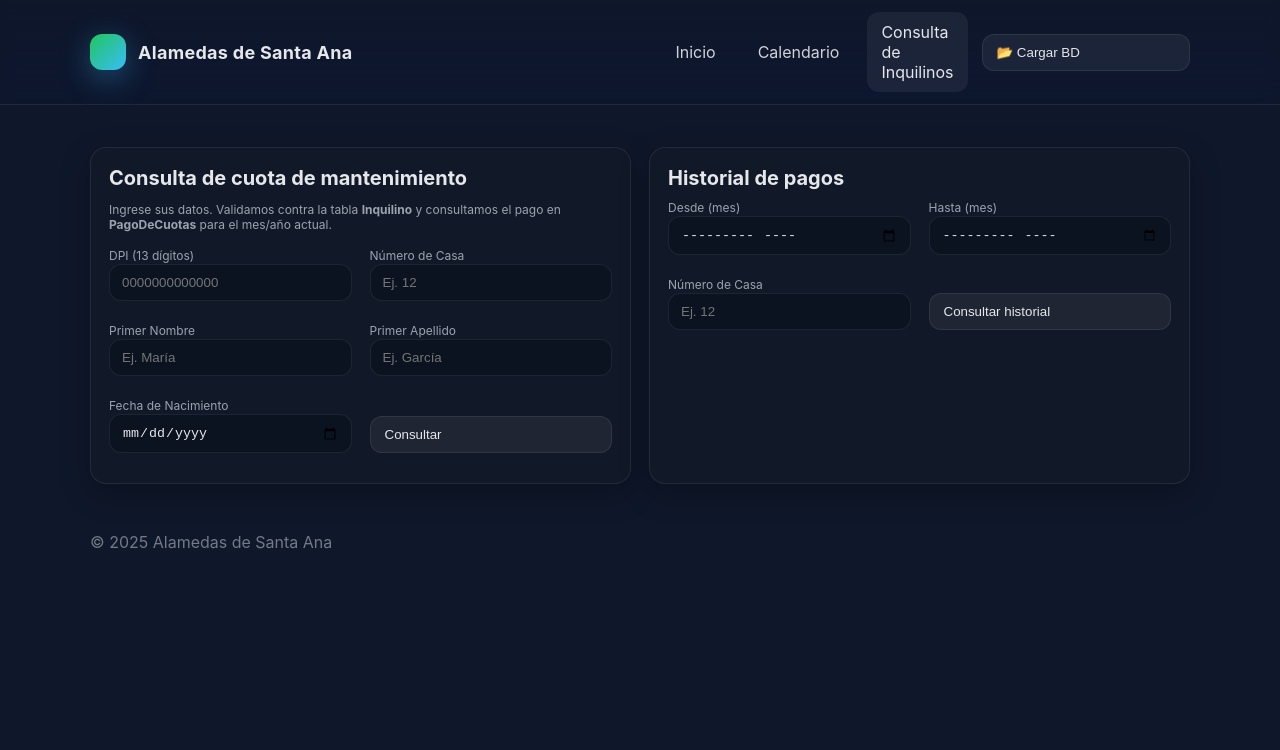
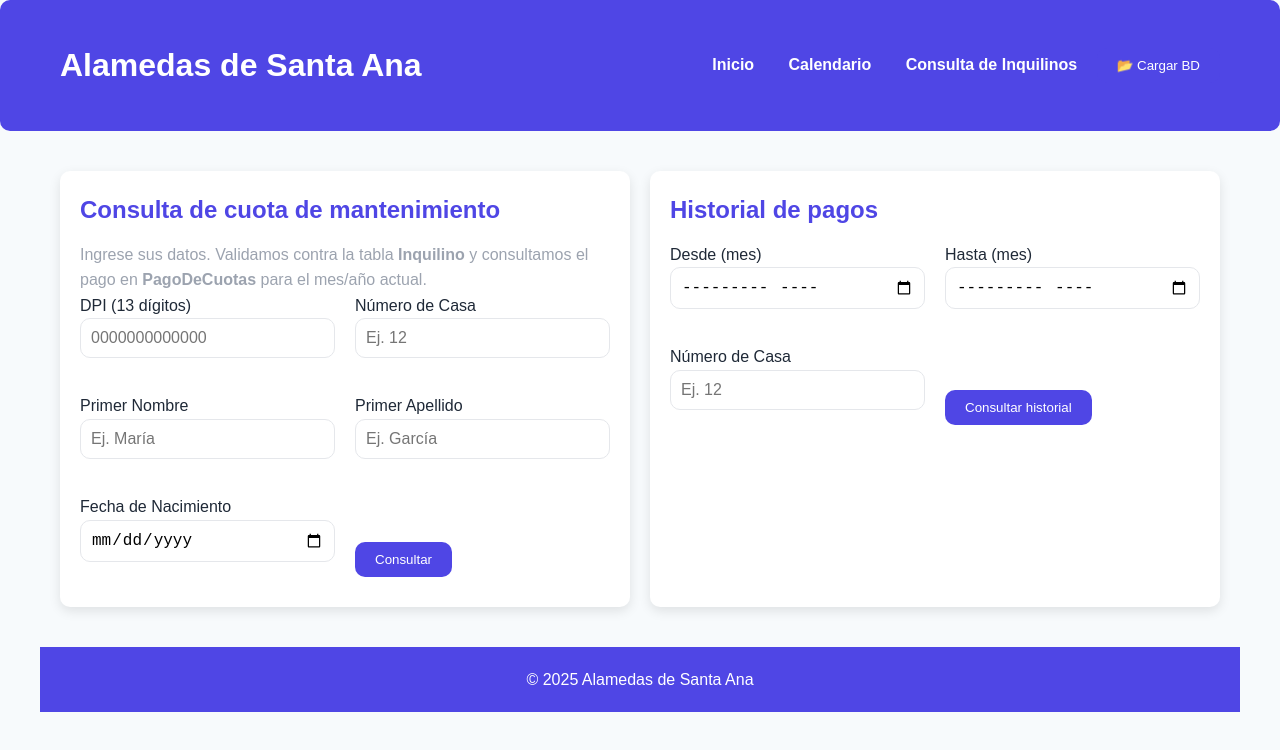
Before and after one commit to Dogsad797/Proyecto-1, a plain HTML site: page inquilinos.html in a window 1280 px wide. Drawn offline with nearby package versions, Linux system fonts and the light colour scheme; no server answers; files whose address does not match are found by name.

Commit message:
Update style.css

```diff
--- a/style.css
+++ b/style.css
@@ -1,75 +1,202 @@
-
-:root{
-  --bg:#0f172a;
-  --card:#111827;
-  --muted:#9ca3af;
-  --text:#e5e7eb;
-  --accent:#22c55e;
-  --accent-2:#38bdf8;
-  --danger:#ef4444;
+:root {
+  --bg-color: #f7fafc;
+  --primary-color: #4f46e5; /* Color principal */
+  --secondary-color: #3b82f6; /* Azul más suave */
+  --accent-color: #10b981; /* Verde para acentos */
+  --muted-color: #9ca3af;
+  --text-color: #1f2937; /* Texto oscuro */
+  --card-bg-color: #ffffff;
+  --hover-bg-color: rgba(79, 70, 229, 0.1);
+  --border-radius: 10px;
 }
 
-*{box-sizing:border-box}
-html,body{margin:0;padding:0;font-family:Inter,system-ui,Segoe UI,Roboto,Helvetica,Arial,sans-serif;background:var(--bg);color:var(--text)}
-a{color:inherit;text-decoration:none}
-img{max-width:100%;display:block}
-.container{width:min(1100px,92%);margin:0 auto;padding:24px 0}
-
-.nav{
-  position:sticky;top:0;backdrop-filter:saturate(140%) blur(8px);
-  background:linear-gradient(180deg,rgba(15,23,42,.9),rgba(15,23,42,.4));
-  border-bottom:1px solid rgba(255,255,255,.08);
-  z-index:10
-}
-.nav-inner{display:flex;align-items:center;justify-content:space-between;padding:12px 0}
-.brand{display:flex;gap:12px;align-items:center}
-.brand .logo{width:36px;height:36px;border-radius:12px;background:linear-gradient(135deg,var(--accent),var(--accent-2));box-shadow:0 8px 30px rgba(56,189,248,.35)}
-.brand h1{font-size:18px;margin:0;font-weight:700;letter-spacing:.3px}
-.menu{display:flex;gap:14px;align-items:center}
-.menu a{padding:10px 14px;border-radius:12px;opacity:.9}
-.menu a.active,.menu a:hover{background:rgba(255,255,255,.06);opacity:1}
-.btn{display:inline-flex;gap:8px;align-items:center;padding:10px 14px;border-radius:12px;background:rgba(255,255,255,.06);border:1px solid rgba(255,255,255,.08);cursor:pointer}
-.btn:hover{background:rgba(255,255,255,.1)}
-.select, input, button, textarea{
-  background:#0b1220;border:1px solid rgba(255,255,255,.08);color:var(--text);
-  padding:10px 12px;border-radius:12px;outline:none;width:100%
-}
-label{font-size:12px;color:var(--muted)}
-.grid{display:grid;gap:18px}
-.grid-2{grid-template-columns:repeat(2,1fr)}
-.grid-3{grid-template-columns:repeat(3,1fr)}
-@media (max-width: 900px){
-  .grid-2,.grid-3{grid-template-columns:1fr}
+*,
+*::before,
+*::after {
+  margin: 0;
+  padding: 0;
+  box-sizing: border-box;
 }
 
-.card{
-  background:var(--card);border:1px solid rgba(255,255,255,.08);
-  border-radius:16px;padding:18px;box-shadow:0 10px 30px rgba(0,0,0,.25)
+body {
+  font-family: 'Arial', sans-serif;
+  background-color: var(--bg-color);
+  color: var(--text-color);
+  line-height: 1.6;
+  margin: 0;
 }
-.card h2{margin:0 0 6px 0;font-size:20px}
-.mono{font-family: ui-monospace, SFMono-Regular, Menlo, Monaco, Consolas, "Liberation Mono", "Courier New", monospace;}
-.kicker{color:var(--muted);font-size:13px;margin-bottom:6px}
-.badge{display:inline-block;padding:4px 10px;border-radius:999px;background:rgba(34,197,94,.15);border:1px solid rgba(34,197,94,.35);color:#d1fae5;font-size:12px}
-.hero{display:grid;gap:24px;grid-template-columns:2fr 1fr;align-items:center}
-.hero h2{font-size:32px;margin:0 0 10px 0}
-.hero p{color:var(--muted);line-height:1.6}
-@media (max-width: 900px){.hero{grid-template-columns:1fr}}
-.news ul{list-style:none;padding:0;margin:0;display:grid;gap:12px}
-.news li{padding:12px;border:1px dashed rgba(255,255,255,.08);border-radius:12px}
-.news time{color:var(--muted);font-size:12px;display:block;margin-bottom:6px}
 
-.cal-controls{display:flex;gap:12px;flex-wrap:wrap;align-items:center;margin-bottom:12px}
-.calendar{display:grid;grid-template-columns:repeat(7,1fr);gap:8px}
-.calendar .day, .calendar .head{padding:10px;border-radius:12px;background:rgba(255,255,255,.03);min-height:88px}
-.calendar .head{font-weight:600;text-align:center;background:rgba(255,255,255,.06)}
-.calendar .day-num{font-size:12px;color:var(--muted)}
-.calendar .events{margin-top:6px;display:grid;gap:6px}
-.tag{display:inline-block;padding:5px 8px;border-radius:10px;background:rgba(56,189,248,.12);border:1px solid rgba(56,189,248,.35);font-size:12px;cursor:pointer}
+a {
+  color: var(--primary-color);
+  text-decoration: none;
+}
 
-.status-ok{color:#86efac}
-.status-bad{color:#fecaca}
-.table{width:100%;border-collapse:collapse}
-.table th,.table td{padding:10px;border-bottom:1px solid rgba(255,255,255,.08);text-align:left}
-.table th{color:var(--muted);font-weight:600}
-.helper{color:var(--muted);font-size:12px}
-footer{opacity:.7;padding:26px 0;color:var(--muted)}
+a:hover {
+  text-decoration: underline;
+}
+
+.container {
+  max-width: 1200px;
+  margin: 0 auto;
+  padding: 20px;
+}
+
+header {
+  background-color: var(--primary-color);
+  color: #fff;
+  padding: 20px 0;
+  border-radius: var(--border-radius);
+  margin-bottom: 20px;
+}
+
+header .container {
+  display: flex;
+  justify-content: space-between;
+  align-items: center;
+}
+
+header .logo {
+  font-size: 24px;
+  font-weight: bold;
+}
+
+header nav a {
+  color: #fff;
+  margin: 0 15px;
+  font-weight: 600;
+}
+
+header nav a:hover {
+  text-decoration: underline;
+}
+
+section {
+  margin-bottom: 30px;
+}
+
+.card {
+  background-color: var(--card-bg-color);
+  padding: 20px;
+  border-radius: var(--border-radius);
+  box-shadow: 0 4px 12px rgba(0, 0, 0, 0.1);
+  margin-bottom: 20px;
+}
+
+.card h2 {
+  font-size: 24px;
+  color: var(--primary-color);
+  margin-bottom: 12px;
+}
+
+.card p {
+  font-size: 16px;
+  color: var(--muted-color);
+}
+
+.card ul {
+  list-style-type: none;
+  padding: 0;
+}
+
+.card ul li {
+  margin-bottom: 10px;
+}
+
+button {
+  background-color: var(--primary-color);
+  color: white;
+  border: none;
+  padding: 10px 20px;
+  border-radius: var(--border-radius);
+  cursor: pointer;
+  transition: background-color 0.3s ease;
+}
+
+button:hover {
+  background-color: var(--secondary-color);
+}
+
+input[type="text"],
+input[type="number"],
+input[type="date"],
+input[type="month"],
+select {
+  width: 100%;
+  padding: 10px;
+  border: 1px solid #e5e7eb;
+  border-radius: var(--border-radius);
+  margin-bottom: 15px;
+  font-size: 16px;
+}
+
+input[type="text"]:focus,
+input[type="number"]:focus,
+input[type="date"]:focus,
+input[type="month"]:focus {
+  border-color: var(--primary-color);
+}
+
+.grid {
+  display: grid;
+  gap: 20px;
+}
+
+.grid-2 {
+  grid-template-columns: 1fr 1fr;
+}
+
+.grid-3 {
+  grid-template-columns: 1fr 1fr 1fr;
+}
+
+@media (max-width: 768px) {
+  .grid-2 {
+    grid-template-columns: 1fr;
+  }
+  .grid-3 {
+    grid-template-columns: 1fr 1fr;
+  }
+}
+
+footer {
+  background-color: var(--primary-color);
+  color: white;
+  padding: 10px 0;
+  text-align: center;
+  margin-top: 20px;
+}
+
+footer a {
+  color: white;
+}
+
+footer a:hover {
+  text-decoration: underline;
+}
+
+/* Modal Dialog (for calendar events) */
+dialog {
+  background-color: #fff;
+  padding: 20px;
+  border-radius: var(--border-radius);
+  width: 90%;
+  max-width: 500px;
+  margin: auto;
+  border: 2px solid var(--primary-color);
+}
+
+dialog h2 {
+  color: var(--primary-color);
+  font-size: 22px;
+  margin-bottom: 10px;
+}
+
+dialog button {
+  background-color: var(--accent-color);
+  margin-top: 10px;
+  width: 100%;
+}
+
+dialog button:hover {
+  background-color: var(--secondary-color);
+}
```
